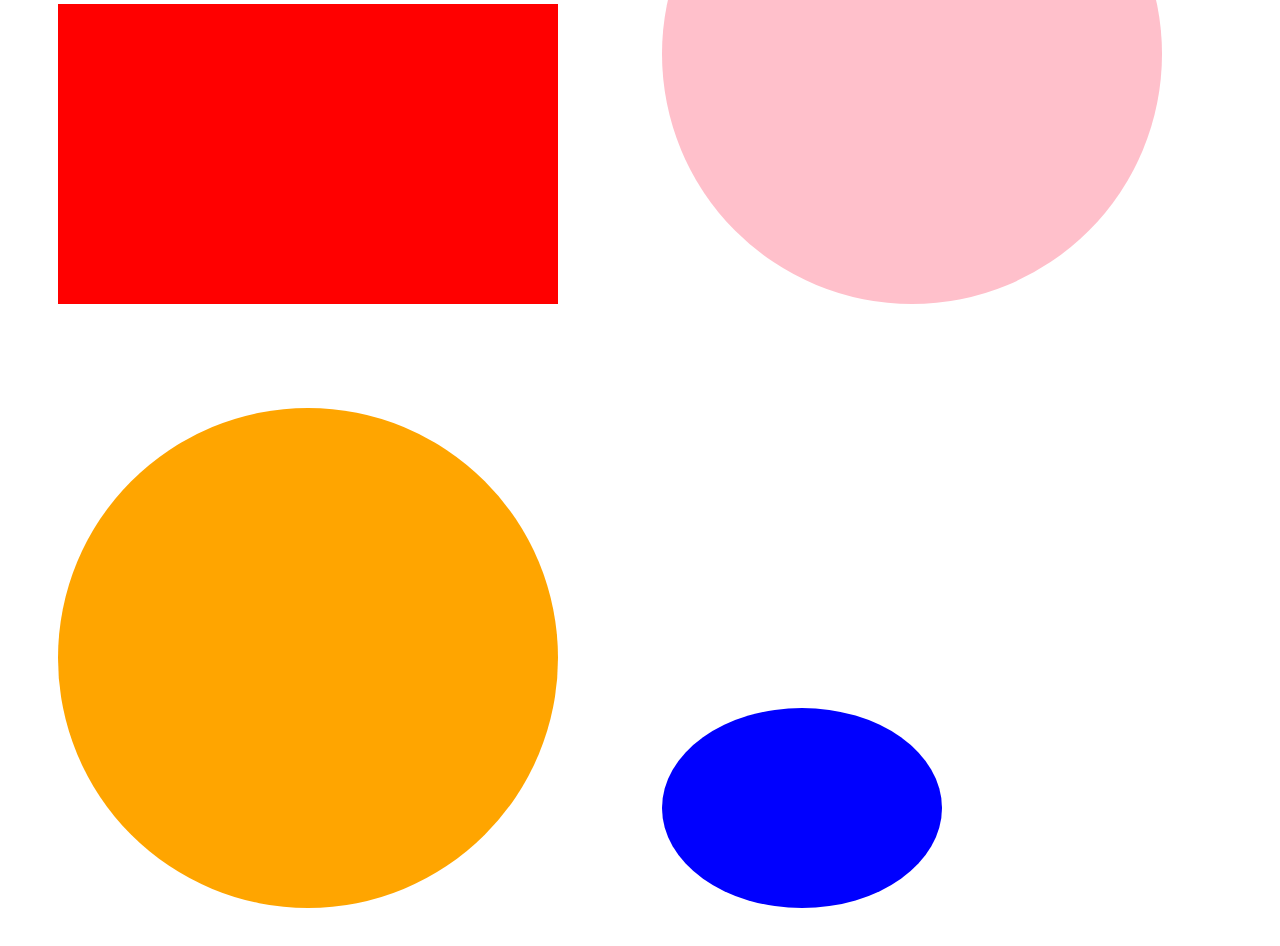
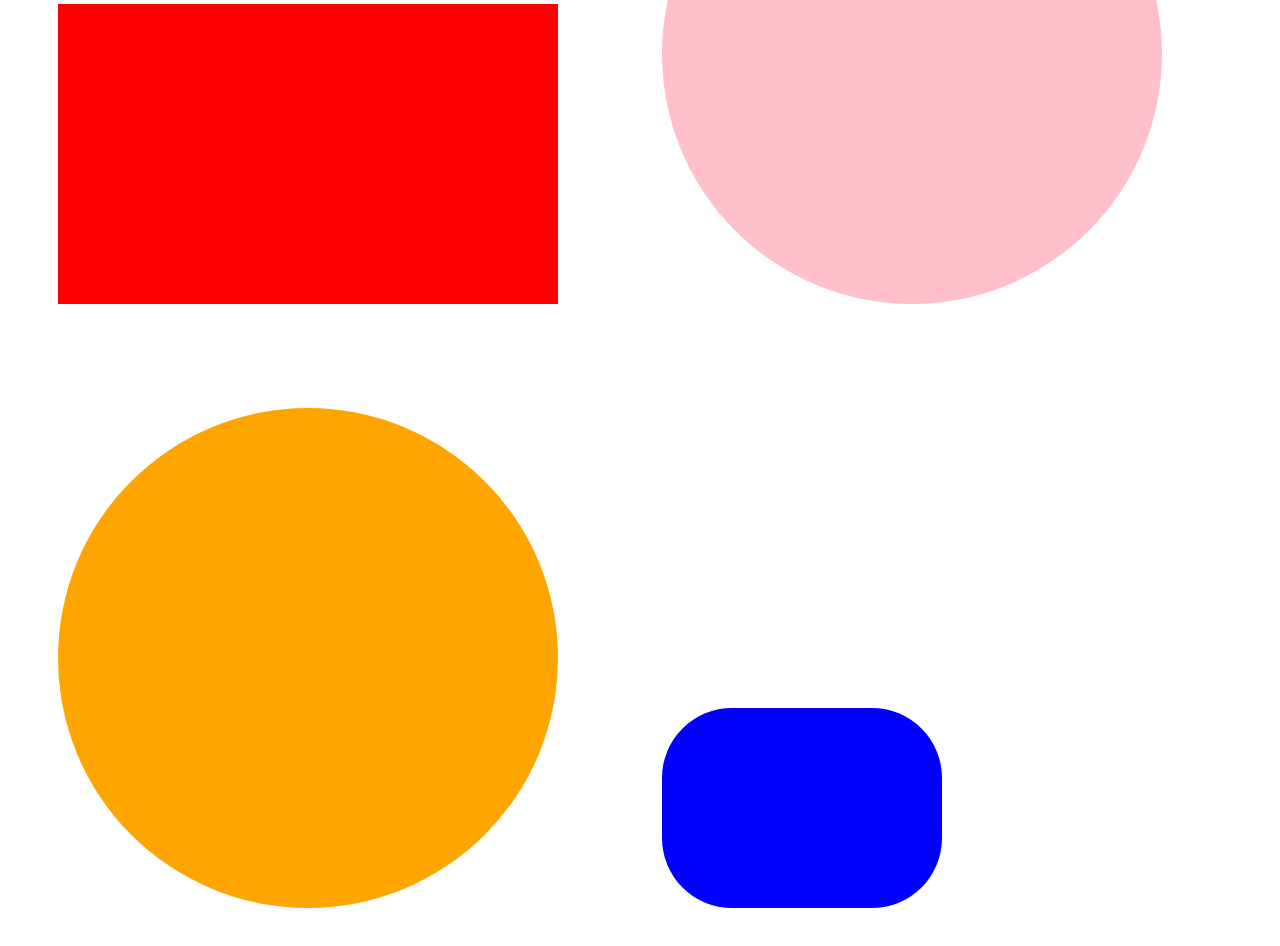
Before and after one commit to Fedefu07/css, a plain HTML site: page test.html in a window 1280 px wide. Shown: the part 1083-2029 px from the top of the page. Drawn offline with Linux system fonts and the light colour scheme.

Commit message:
esempio pseudo class

```diff
--- a/test.html
+++ b/test.html
@@ -57,7 +57,7 @@
         .ellipse {
             width: 280px;
             height: 200px;
-            border-radius: 70%;
+            border-radius: 70px;
             background-color: blue;
         }
     </style>
```
Also changed, not shown: 1 other file.
